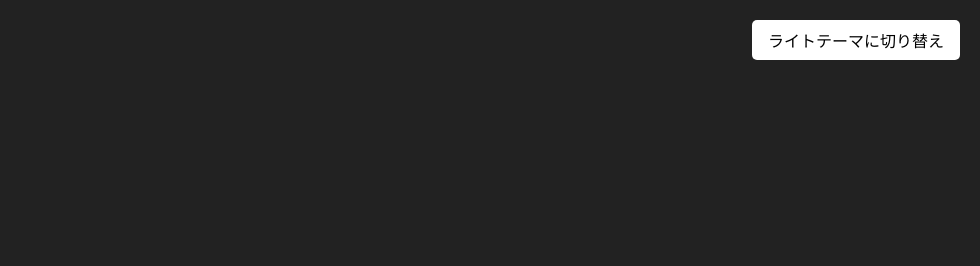
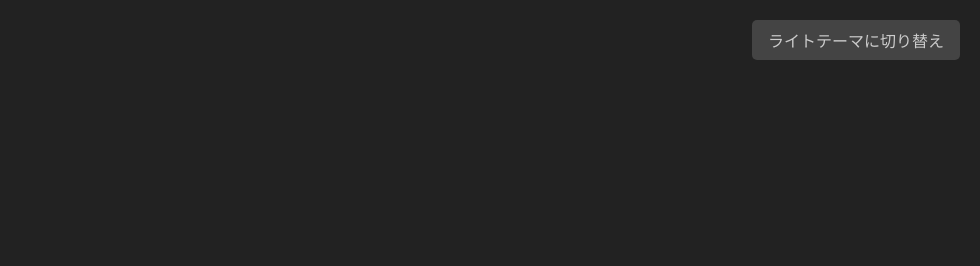
Before and after one commit to HeliumNeon210/separate-time, a plain HTML site: page index.html in a window 1280 px wide. Shown: the top 266 px of the page, without its empty margins (300-1280 px from the left). Drawn offline with Linux system fonts and the light colour scheme.

Commit message:
Update index.html

```diff
--- a/index.html
+++ b/index.html
@@ -2,7 +2,7 @@
 <html lang="ja">
 <head>
   <meta charset="UTF-8">
-  <title>1000分割時計</title>
+  <title>separate a day</title>
   <style>
     * {
       box-sizing: border-box;
@@ -45,8 +45,8 @@
     }
 
     .dark #themeToggle {
-      background-color: #fff;
-      color: #000;
+      background-color: #444; /* 暗い灰色に変更 */
+      color: #ccc;            /* 視認性のあるグレー */
     }
 
     .light #themeToggle {
```
